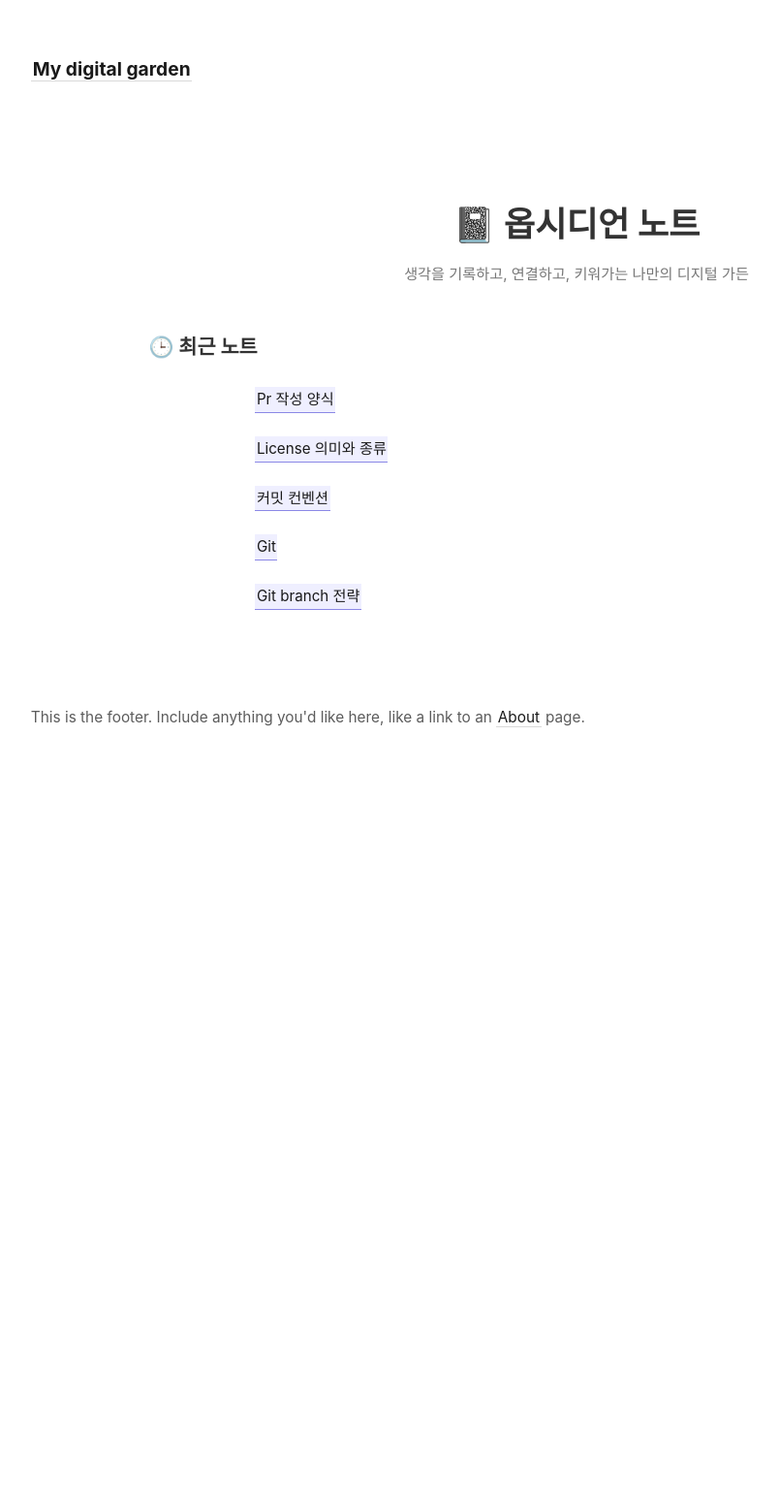
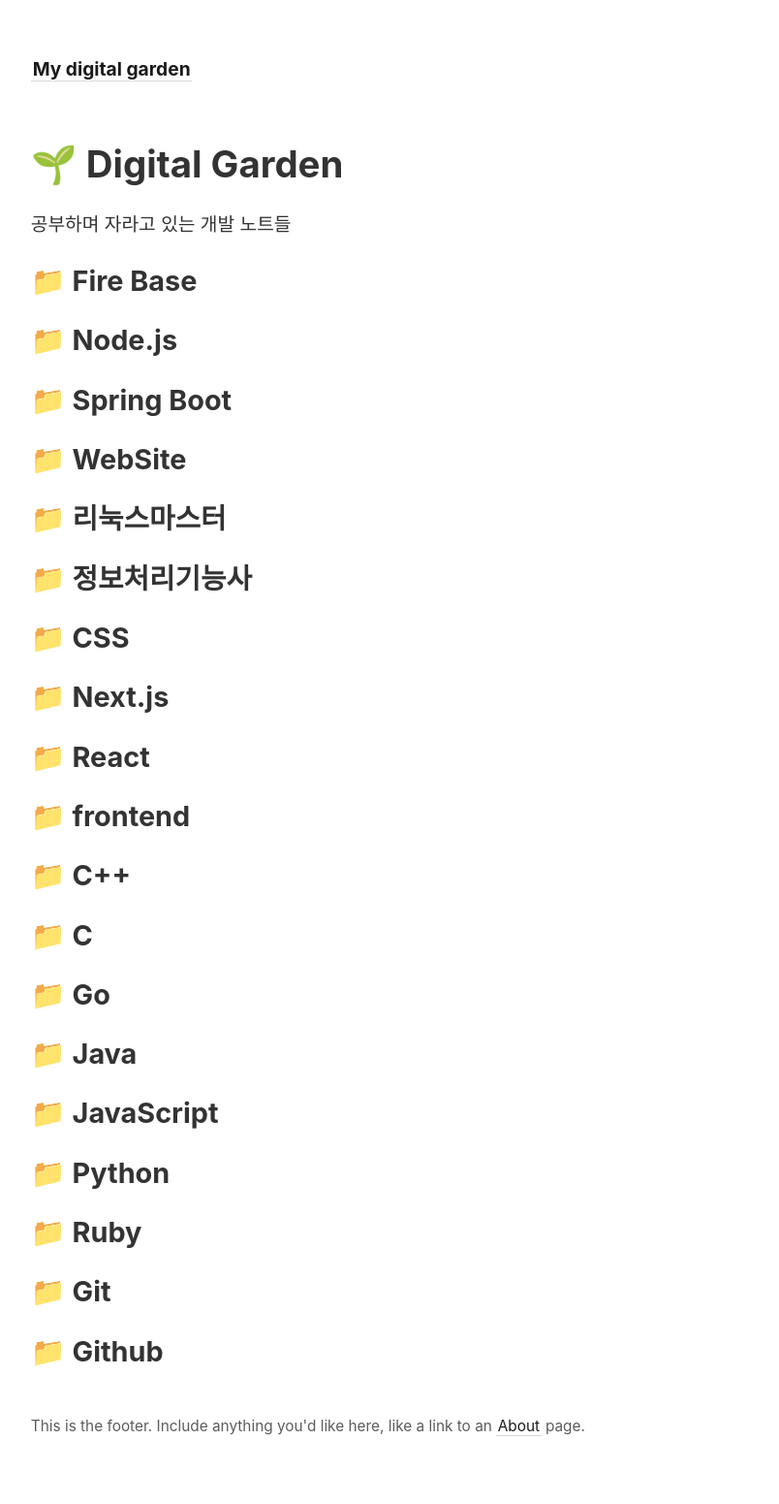
Before and after one commit to obsidian-saves/dev-note-deploy, a Jekyll site: the page built from _pages/index.md, in a window 1280 px wide. Shown: the whole page at 97% size, without its empty margins (45-849 px from the left). Built offline with Jekyll 4.4.1, drawn with Linux system fonts in a browser that asks for light colours; before the commit the page ends 900 px from its top, so only the background shows below that.

Commit message:
feat: 메인 페이지 수정

```diff
--- a/_pages/index.md
+++ b/_pages/index.md
@@ -1,104 +1,33 @@
 ---
 layout: page
 title: Home
-id: home
 permalink: /
 ---
 
 <div class="home-container">
 
-  <header class="home-header">
-    <h1>📓 옵시디언 노트</h1>
-    <p class="subtitle">
-      생각을 기록하고, 연결하고, 키워가는 나만의 디지털 가든
-    </p>
-  </header>
+  <h1>🌱 Digital Garden</h1>
+  <p class="subtitle">공부하며 자라고 있는 개발 노트들</p>
 
-  <section class="recent-section">
-    <h2>🕒 최근 노트</h2>
+  {% assign grouped_notes = site.notes
+    | group_by_exp: "note", "note.path | split: '/' | slice: 2,1 | first" %}
 
-    <ul class="recent-list">
-      {% assign recent_notes = site.notes | sort: "last_modified_at_timestamp" | reverse %}
-      {% for note in recent_notes limit: 5 %}
-        <li class="recent-item">
-          <span class="date">
-            {{ note.last_modified_at | date: "%Y-%m-%d" }}
-          </span>
-          <a class="internal-link title" href="{{ site.baseurl }}{{ note.url }}">
-            {{ note.title }}
-          </a>
-        </li>
-      {% endfor %}
-    </ul>
+  {% for group in grouped_notes %}
+    <section class="category">
+      <h2>📁 {{ group.name }}</h2>
 
-  </section>
+      <ul class="note-list">
+        {% for note in group.items %}
+          {% if note.published %}
+            <li>
+              <a class="internal-link" href="{{ site.baseurl }}{{ note.url }}">
+                {{ note.title }}
+              </a>
+            </li>
+          {% endif %}
+        {% endfor %}
+      </ul>
+    </section>
+  {% endfor %}
 
 </div>
-
-<style>
-/* 전체 컨테이너 */
-.home-container {
-  max-width: 46em;
-  margin: 0 auto;
-  padding: 2.5rem 1.5rem;
-}
-
-/* 헤더 */
-.home-header {
-  text-align: center;
-  margin-bottom: 3rem;
-}
-
-.home-header h1 {
-  font-size: 2.2rem;
-  margin-bottom: 0.5rem;
-}
-
-.subtitle {
-  font-size: 0.95rem;
-  color: #777;
-}
-
-/* 최근 노트 섹션 */
-.recent-section h2 {
-  font-size: 1.3rem;
-  margin-bottom: 1rem;
-}
-
-/* 리스트 */
-.recent-list {
-  list-style: none;
-  padding: 0;
-  margin: 0;
-}
-
-.recent-item {
-  display: flex;
-  gap: 0.75rem;
-  align-items: baseline;
-  padding: 0.75rem 0.5rem;
-  border-radius: 8px;
-  transition: background 0.2s ease;
-}
-
-.recent-item:hover {
-  background: rgba(0, 0, 0, 0.04);
-}
-
-/* 날짜 */
-.recent-item .date {
-  font-size: 0.8rem;
-  color: #999;
-  min-width: 90px;
-}
-
-/* 제목 */
-.recent-item .title {
-  font-size: 0.95rem;
-  text-decoration: none;
-}
-
-.recent-item .title:hover {
-  text-decoration: underline;
-}
-</style>
```
